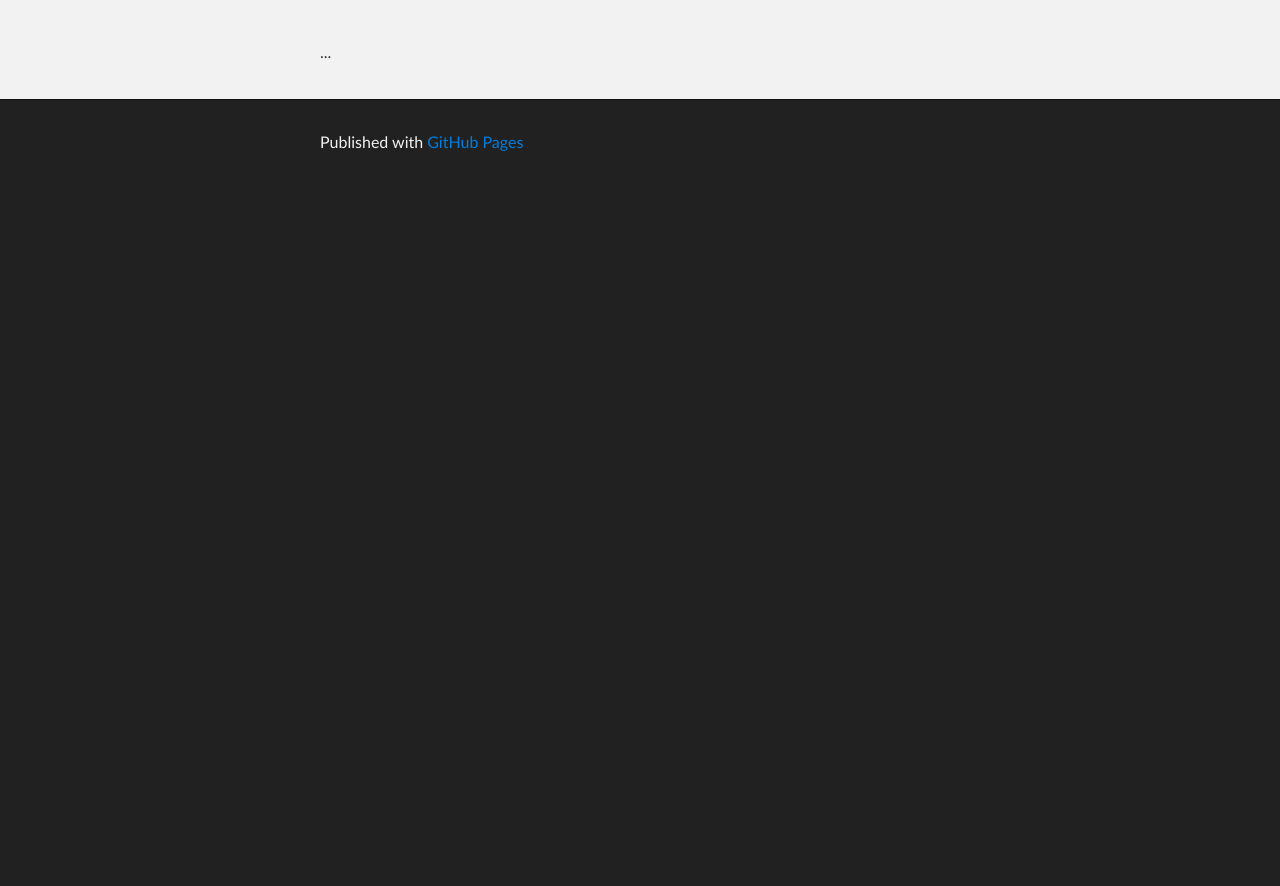
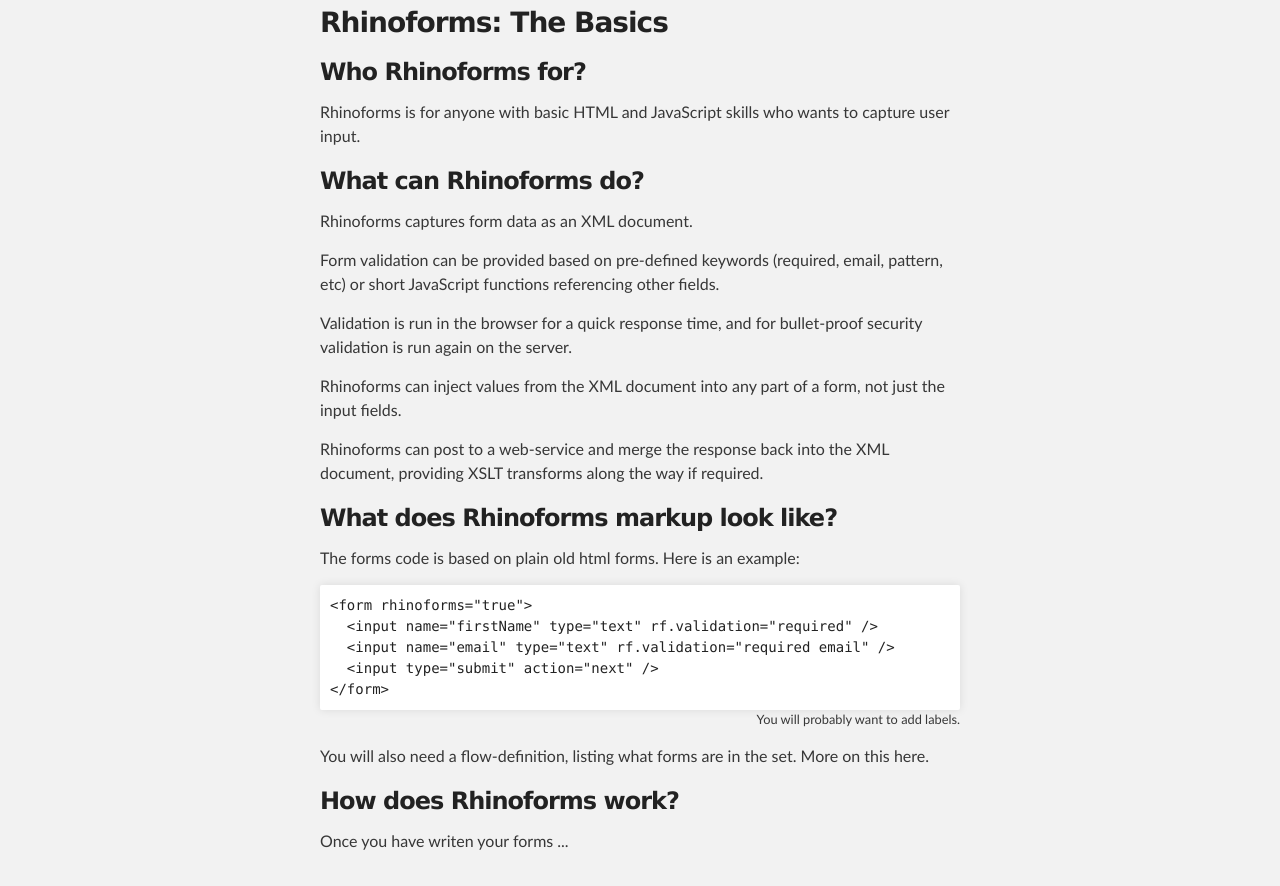
Before and after one commit to kaicode/rhinoforms-pages, a plain HTML site: page How_Rhinoforms_Works.html in a window 1280 px wide. Shown: the part 182-1068 px from the top of the page. Before the commit the page ends 800 px from the top, so only its background shows below. Drawn offline with Linux system fonts and the light colour scheme.

Commit message:
Good start on How it works page.

```diff
--- a/How_Rhinoforms_Works.html
+++ b/How_Rhinoforms_Works.html
@@ -32,7 +32,53 @@
     <!-- MAIN CONTENT -->
     <div id="main_content_wrap" class="outer">
       <section id="main_content" class="inner">
-        <p>...</p>
+      	<h1>Rhinoforms: The Basics</h1>
+
+        <h3>Who Rhinoforms for?</h3>
+        <p>Rhinoforms is for anyone with basic HTML and JavaScript skills who wants to capture user input.</p>
+
+        <h3>What can Rhinoforms do?</h3>
+        <p>Rhinoforms captures form data as an XML document.</p>
+        <p>Form validation can be provided based on pre-defined keywords (required, email, pattern, etc) or short JavaScript functions referencing other fields.</p>
+        <p>Validation is run in the browser for a quick response time, and for bullet-proof security validation is run again on the server.</p>
+        <p>Rhinoforms can inject values from the XML document into any part of a form, not just the input fields.</p>
+        <p>Rhinoforms can post to a web-service and merge the response back into the XML document, providing XSLT transforms along the way if required.<!--A full list of features is available here: <a>Rhinoforms Features</a>--></p>
+
+        <h3>What does Rhinoforms markup look like?</h3>
+        <p>The forms code is based on plain old html forms. Here is an example:
+        <pre>&lt;form rhinoforms=&quot;true&quot;&gt;
+  &lt;input name=&quot;firstName&quot; type=&quot;text&quot; rf.validation=&quot;required&quot; /&gt;
+  &lt;input name=&quot;email&quot; type=&quot;text&quot; rf.validation=&quot;required email&quot; /&gt;
+  &lt;input type=&quot;submit&quot; action=&quot;next&quot; /&gt;
+&lt;/form&gt;</pre>
+	<span class="sidenote">You will probably want to add labels.</span>
+	</p>
+
+	<p>You will also need a flow-definition, listing what forms are in the set. More on this here.</p>
+<!--
+	<pre>{
+  docBase: &quot;/myData&quot;,
+  formLists: {
+    main: [
+      { id: &quot;name&quot;, url: &quot;/forms/example/name.html&quot;, actions: [ &quot;next&quot; ] },
+      { id: &quot;address&quot;, url: &quot;/forms/example/address.html&quot;, actions: [ &quot;back&quot;, &quot;finish&quot; ] }
+    ]
+  }
+}</pre>
+-->
+<!--
+        <p>Here is another example using the validation-function feature:
+        <pre>&lt;form rhinoforms=&quot;true&quot;&gt;
+	&lt;input name=&quot;blogger&quot; type=&quot;checkbox&quot; /&gt;
+	&lt;input name=&quot;website&quot; type=&quot;text&quot; rf.validationFunction=&quot;if(fields.blogger.value == true) { this.validate(&#39;required&#39;); }&quot; /&gt;
+	&lt;input type=&quot;submit&quot; action=&quot;next&quot; /&gt;
+&lt;/form&gt;</pre>
+	</p>
+-->
+
+        <h3>How does Rhinoforms work?</h3>
+        <p>Once you have writen your forms ... </p>
+
       </section>
     </div>
 
--- a/stylesheets/rf-project.css
+++ b/stylesheets/rf-project.css
@@ -1,3 +1,20 @@
+
+h1 {
+	font-size: 28px;
+}
+
+h2 {
+	background: none;
+}
+
+#main_content {
+	padding-top: 15px;
+}
+
+#front_page #main_content {
+	padding-top: 40px;
+}
+
 #header_wrap .inner {
 	padding-top: 30px
 }
@@ -12,7 +29,7 @@
 #header_wrap img {
 	width: 65px;
 	position: absolute;
-	margin-left: 7px;
+	margin-left: 11px;
 }
 
 #section_title h2 {
@@ -25,6 +42,10 @@
 }
 #section_title_wrap {
 	background-color: grey;
+}
+
+#section_title h2 {
+	font-size: 23px;
 }
 
 #rf_resources {
@@ -48,3 +69,12 @@
 #rf_resources li {
 	font-size: 15px;
 }
+
+pre {
+	max-width: 620px;
+}
+.sidenote {
+	font-size: 0.8em;
+	text-align: right;
+	display: block;
+}
```
Also changed, not shown: index.html (+3 -3 lines).
